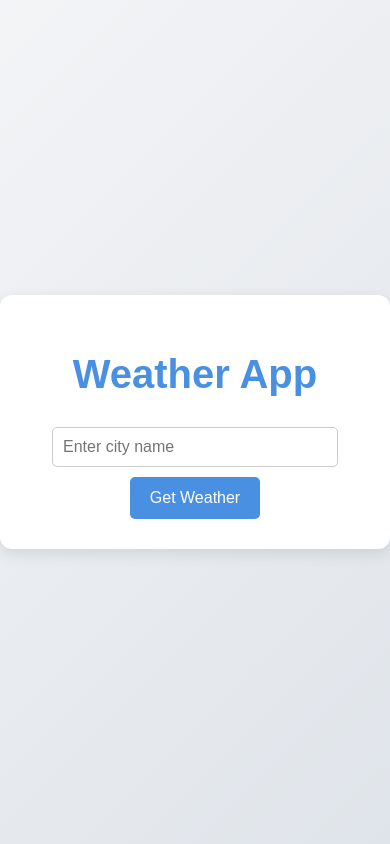
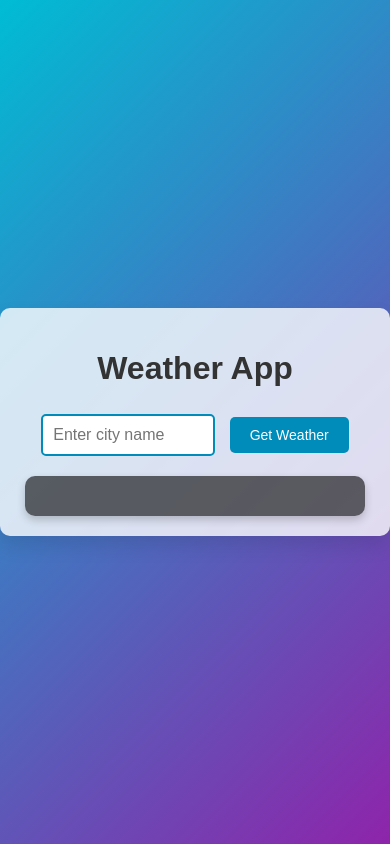
Before and after one commit to jashwanthmj7/weather, a website: page public/index.html in a window 390 px wide. Drawn offline with Linux system fonts and the light colour scheme.

Commit message:
Update style.css

```diff
--- a/public/style.css
+++ b/public/style.css
@@ -1,91 +1,112 @@
+/* General Body Styling */
 body {
-  font-family: 'Arial', sans-serif;
+  font-family: Arial, sans-serif;
   margin: 0;
   padding: 0;
   display: flex;
   justify-content: center;
   align-items: center;
   height: 100vh;
-  background: linear-gradient(135deg, #f3f4f6, #dfe4ea);
+  background: linear-gradient(135deg, #00bcd4, #8e24aa); /* Gradient background */
+  color: white;
 }
 
+/* Container Styling */
 .container {
   text-align: center;
-  background: #fff;
+  background: rgba(255, 255, 255, 0.8); /* Slight transparency for the container */
   padding: 30px;
-  border-radius: 12px;
-  box-shadow: 0 5px 15px rgba(0, 0, 0, 0.1);
+  border-radius: 10px;
+  box-shadow: 0 10px 20px rgba(0, 0, 0, 0.1);
   width: 100%;
   max-width: 400px;
-  transition: transform 0.3s ease-in-out;
 }
 
-.container:hover {
-  transform: translateY(-5px); /* Slight hover effect to lift the container */
+/* Title Styling */
+h1 {
+  font-size: 2.5rem;
+  margin-bottom: 20px;
+  color: #333;
 }
 
-h1 {
-  font-size: 2.5rem;
-  color: #4a90e2;
-  margin-bottom: 20px;
+/* Input field Styling */
+#city {
+  padding: 10px;
+  font-size: 16px;
+  border-radius: 5px;
+  border: 2px solid #008CBA;
+  margin-right: 10px;
+  outline: none;
+  width: 200px;
+  transition: border-color 0.3s ease;
 }
 
-input {
-  width: 80%;
-  padding: 10px;
-  margin: 10px 0;
-  border: 1px solid #ccc;
-  border-radius: 5px;
-  font-size: 1rem;
-  outline: none;
-  transition: all 0.3s ease;
+/* Focus effect on Input */
+#city:focus {
+  border-color: #005f73;
 }
 
-input:focus {
-  border-color: #4a90e2;
-  box-shadow: 0 0 10px rgba(74, 144, 226, 0.5);
+/* Button Styling */
+#getWeather {
+  background-color: #008CBA;
+  color: white;
+  border: none;
+  padding: 12px 25px;
+  font-size: 16px;
+  cursor: pointer;
+  border-radius: 5px;
+  transition: 0.3s ease;
+  margin-top: 10px;
 }
 
-button {
-  padding: 12px 20px;
-  background-color: #4a90e2;
-  color: white;
-  border: none;
-  border-radius: 5px;
-  font-size: 1rem;
-  cursor: pointer;
-  transition: background-color 0.3s ease;
+/* Hover effect on button */
+#getWeather:hover {
+  background-color: #005f73;
+  transform: scale(1.05); /* Button grows slightly */
 }
 
-button:hover {
-  background-color: #357ab7; /* Darker blue on hover */
+/* Weather info container (card-like design) */
+#weatherInfo {
+  background-color: rgba(0, 0, 0, 0.6);
+  padding: 20px;
+  border-radius: 10px;
+  box-shadow: 0 4px 8px rgba(0, 0, 0, 0.2);
+  max-width: 300px;
+  margin-top: 20px;
+  margin-left: auto;
+  margin-right: auto;
+  text-align: center;
+  opacity: 0;
+  animation: fadeIn 1s ease-out forwards; /* Fade-in effect */
 }
 
-button:active {
-  transform: scale(0.98); /* Slight press effect on button click */
+/* Fade-in effect for weather info */
+@keyframes fadeIn {
+  from {
+    opacity: 0;
+  }
+  to {
+    opacity: 1;
+  }
 }
 
-#weatherInfo {
-  margin-top: 20px;
-  padding: 15px;
-  background: #f4f4f9;
-  border-radius: 8px;
-  display: none; /* Initially hidden */
-  opacity: 0;
-  transition: opacity 0.5s ease-in-out;
+/* Responsive Design for smaller screens */
+@media (max-width: 600px) {
+  .container {
+    width: 90%; /* Make the container full width on smaller screens */
+    padding: 20px;
+  }
+
+  h1 {
+    font-size: 2rem;
+  }
+
+  #city {
+    width: 150px; /* Adjust the width of the input on mobile */
+  }
+
+  #getWeather {
+    font-size: 14px;
+    padding: 10px 20px;
+  }
 }
-
-#weatherInfo.show {
-  display: block;
-  opacity: 1;
-}
-
-#weatherInfo h3 {
-  color: #4a90e2;
-  margin-bottom: 10px;
-}
-
-#weatherInfo p {
-  font-size: 1.1rem;
-  color: #333;
-}
```
